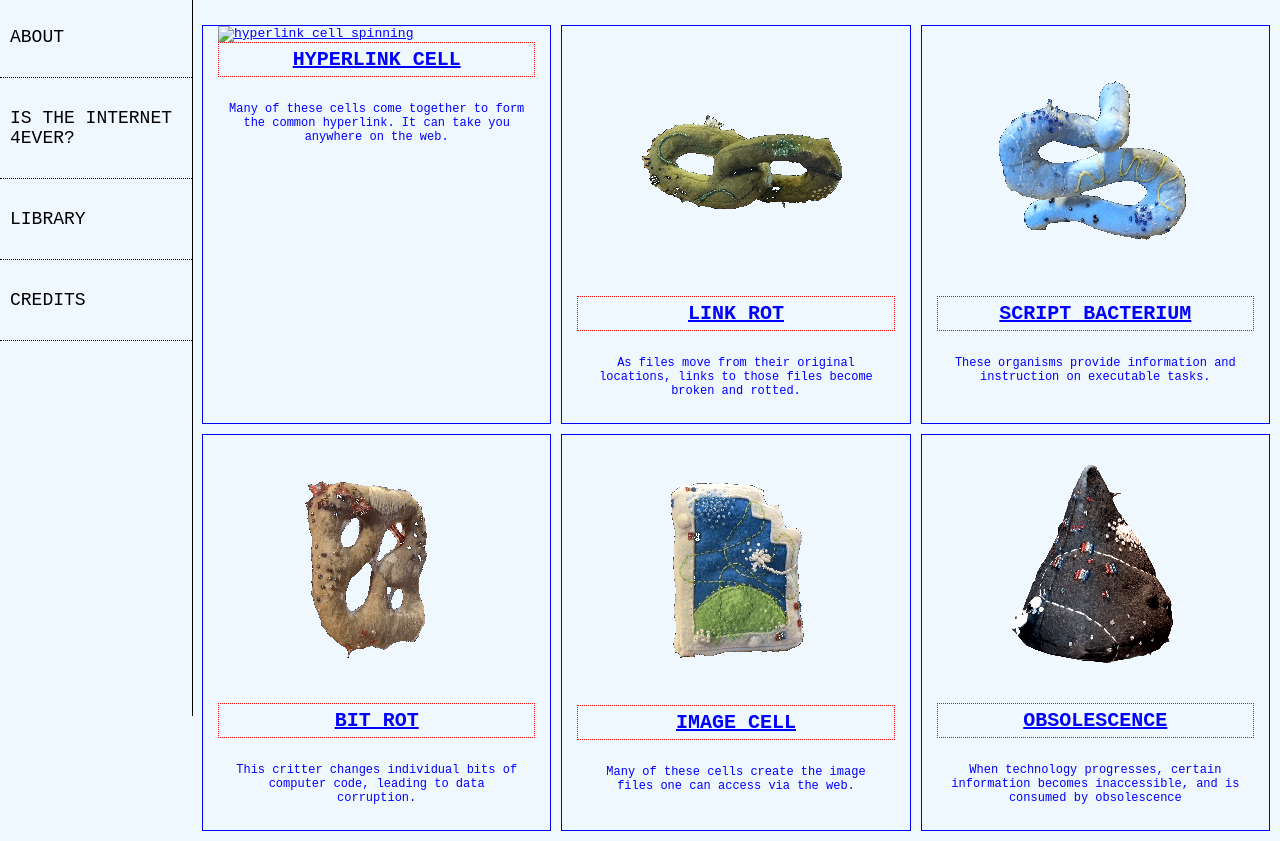
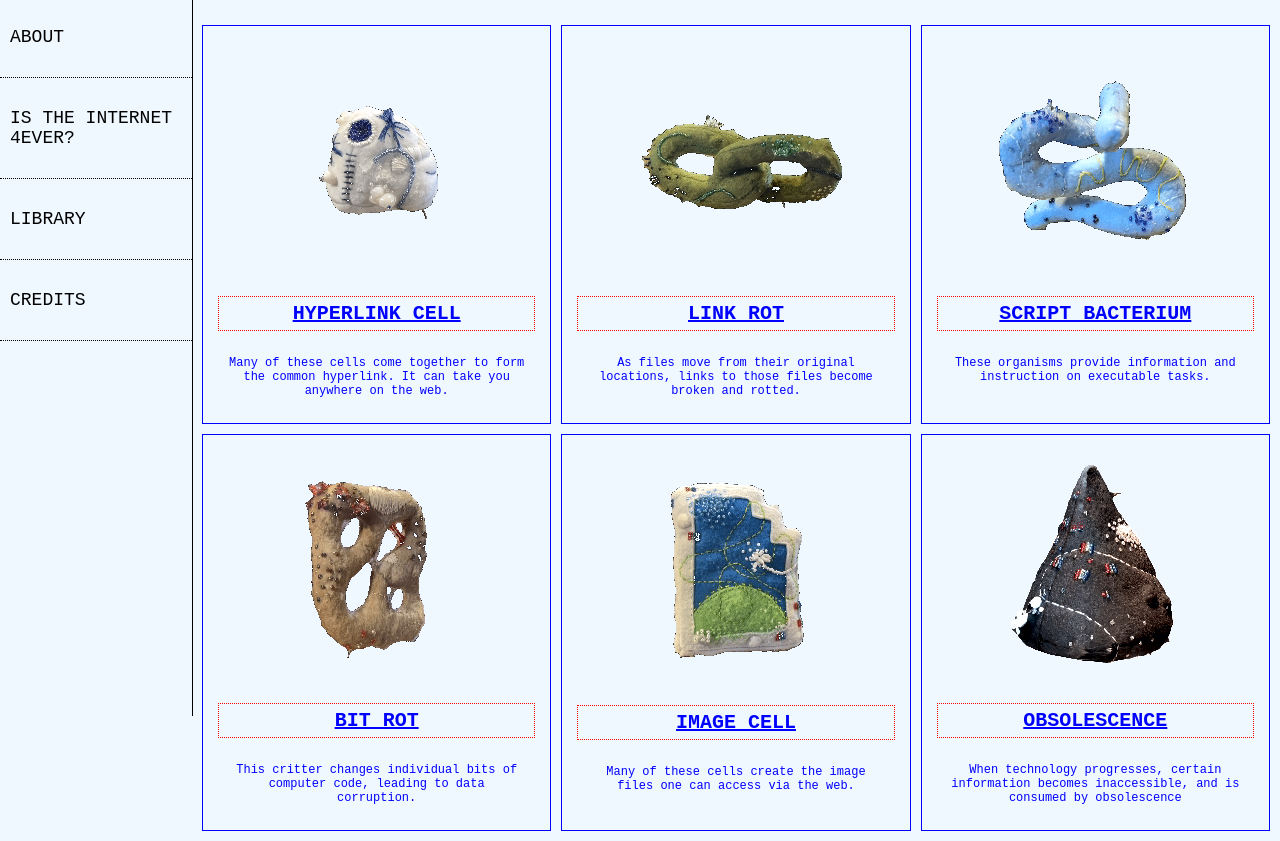
Before and after one commit to mkitzmil/whos-eating-the-web, a plain HTML site: page index.html in a window 1280 px wide. Shown: the part 84-925 px from the top of the page. Drawn offline with Linux system fonts and the light colour scheme.

Commit message:
Update index.html

```diff
--- a/index.html
+++ b/index.html
@@ -29,7 +29,7 @@
  <div class="collumn">
     <div class="row">
         <div class="block">
-            <a href="hyperlink-cell.html"><img src="hyperlink_spin.gif" alt="hyperlink cell spinning">
+            <a href="hyperlink-cell.html"><img src="_img/hyperlink_spin.gif" alt="hyperlink cell spinning">
             <h3>HYPERLINK CELL</h3></a>
             <p class="homepage_description">Many of these cells come together to form the common hyperlink. It can take you anywhere on the web.</p>
         </div>
```
